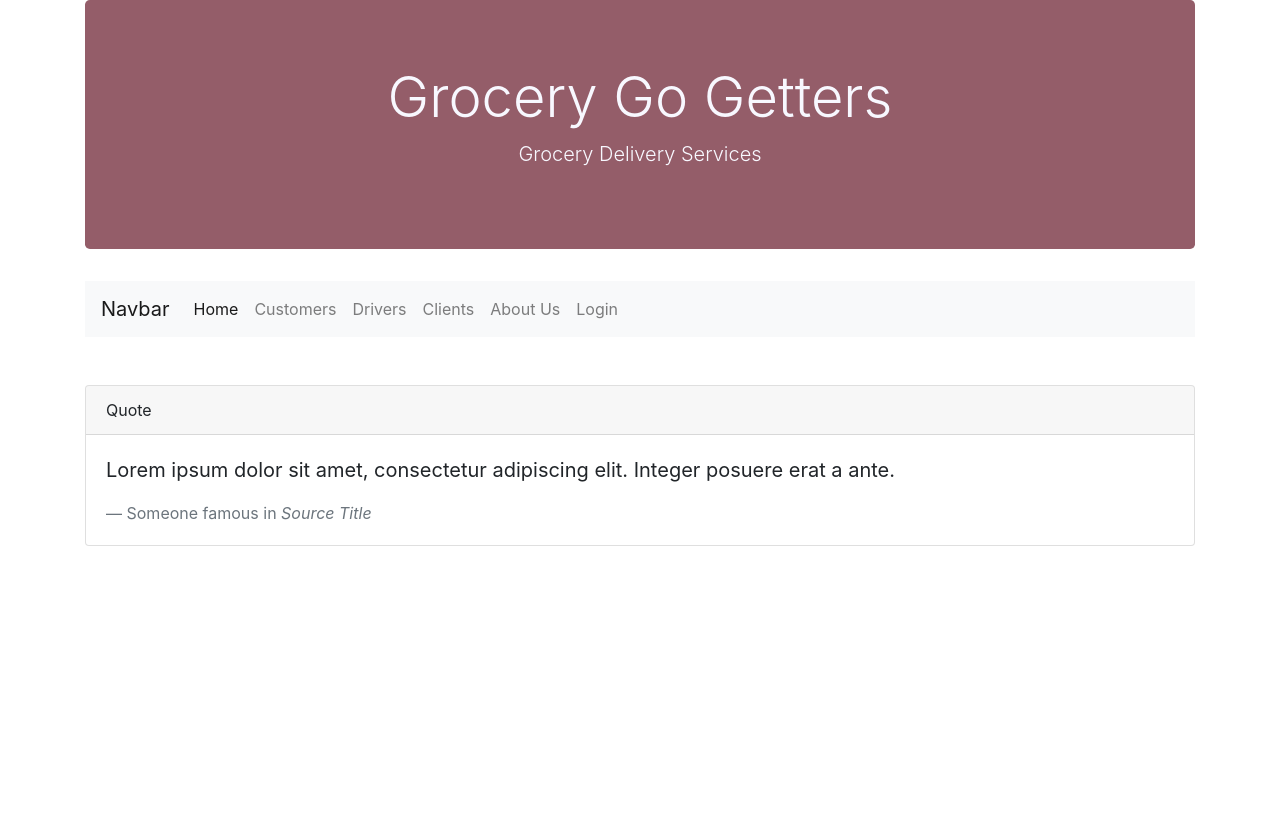
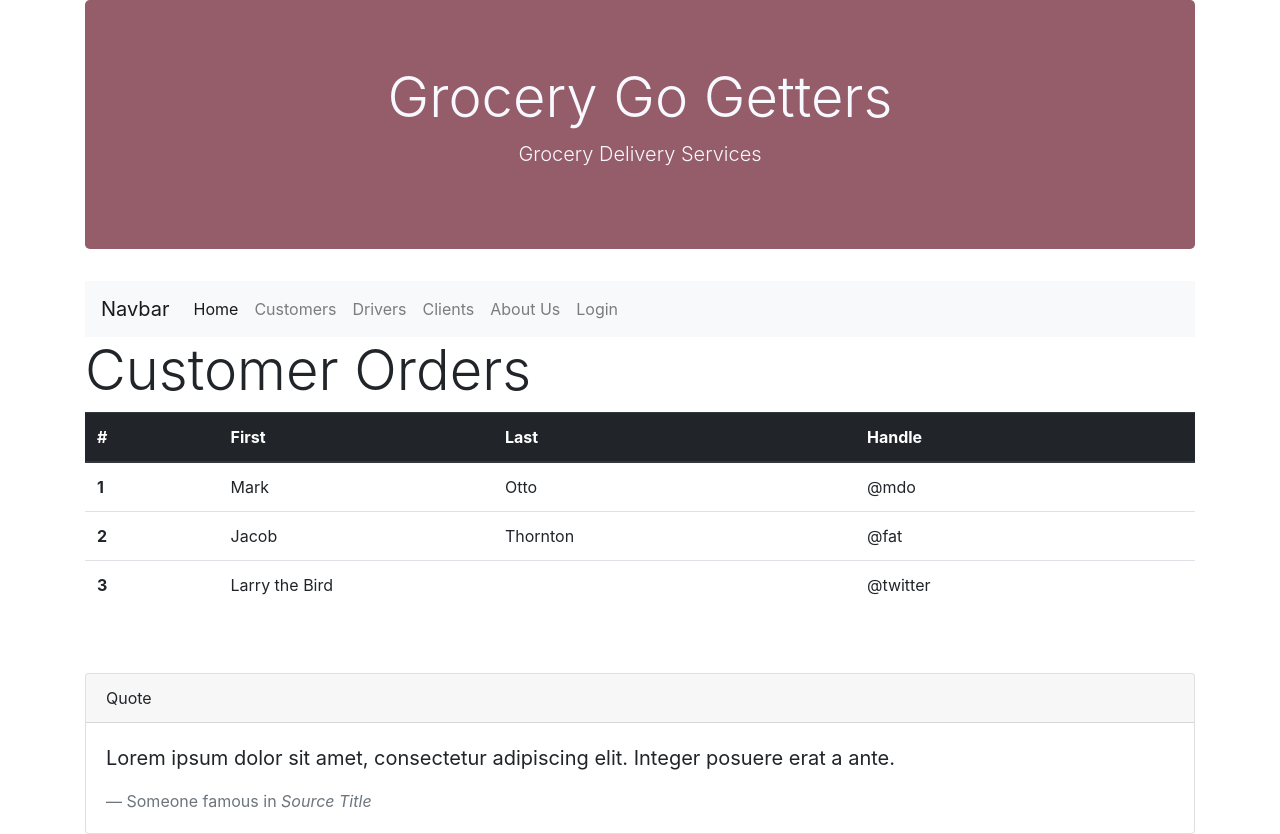
Before and after one commit to esmarcelo/GroceryGoGetters, an Angular app in the folder Grocery/: page /completedDriverOrders in a window 1280 px wide. Before the commit this address led to /. Before the commit the page ends 800 px from the top, so only its background shows below. Built offline with nearby package versions, Linux system fonts and the light colour scheme.

Commit message:
Added Drivers features and driver orders Component

```diff
--- /dev/null
+++ b/Grocery/src/app/driver-orders-list/driver-orders-list.component.html
@@ -0,0 +1,31 @@
+<h1 class="display-4">Customer Orders</h1>
+
+<table class="table table-hover">
+    <thead class="thead-dark">
+      <tr>
+        <th scope="col">#</th>
+        <th scope="col">First</th>
+        <th scope="col">Last</th>
+        <th scope="col">Handle</th>
+      </tr>
+    </thead>
+    <tbody>
+      <tr>
+        <th scope="row">1</th>
+        <td>Mark</td>
+        <td>Otto</td>
+        <td>@mdo</td>
+      </tr>
+      <tr>
+        <th scope="row">2</th>
+        <td>Jacob</td>
+        <td>Thornton</td>
+        <td>@fat</td>
+      </tr>
+      <tr>
+        <th scope="row">3</th>
+        <td colspan="2">Larry the Bird</td>
+        <td>@twitter</td>
+      </tr>
+    </tbody>
+  </table>
--- /dev/null
+++ b/Grocery/src/app/driver-orders-list/driver-orders-list.component.ts
@@ -0,0 +1,15 @@
+import { Component, OnInit } from '@angular/core';
+
+@Component({
+  selector: 'app-driver-orders-list',
+  templateUrl: './driver-orders-list.component.html',
+  styleUrls: ['./driver-orders-list.component.css']
+})
+export class DriverOrdersListComponent implements OnInit {
+
+  constructor() { }
+
+  ngOnInit() {
+  }
+
+}
--- a/Grocery/src/app/drivers/drivers.component.html
+++ b/Grocery/src/app/drivers/drivers.component.html
@@ -1,3 +1,38 @@
-<p>
-  drivers works!
-</p>
+<div class="card-deck">
+
+<div class="card" [routerLink]="['/profile']">
+    <img class="card-img-top" src="../../assets/user-line.svg" alt="Card image cap">
+  <div class="card-body" >
+    <h5 class="card-title">Profile</h5>
+    <p class="card-text">In this section you can update your profile.</p>
+  </div>
+  <div class="card-footer">
+    <small class="text-muted">Last updated 3 mins ago</small>
+  </div>
+</div>
+
+<div class="card" [routerLink]="['/completedDriverOrders']">
+  <img class="card-img-top" src="../../assets/number-list-line.svg" alt="Card image cap">
+  <div class="card-body">
+    <h5 class="card-title">View Completed orders</h5>
+    <p class="card-text">These are the orders you completed.</p>
+  </div>
+  <div class="card-footer">
+    <small class="text-muted">Last updated 3 mins ago</small>
+  </div>
+</div>
+
+<div class="card" [routerLink]="['/completedDriverOrders']">
+  <img class="card-img-top" src="../../assets/number-list-line.svg" alt="Card image cap">
+  <div class="card-body">
+    <h5 class="card-title">View Upcoming orders</h5>
+    <p class="card-text">Upcoming orders to do.</p>
+  </div>
+  <div class="card-footer">
+    <small class="text-muted">Last updated 3 mins ago</small>
+  </div>
+</div>
+
+</div>
+<br>
+<br>
--- a/Grocery/src/app/profile/profile.component.html
+++ b/Grocery/src/app/profile/profile.component.html
@@ -1,3 +1,32 @@
-<p>
-  profile works!
-</p>
+<form class="container">
+    <div class="form-group">
+        <label for="exampleInputEmail1">First Name</label>
+        <input type="email" class="form-control" id="exampleInputEmail1" aria-describedby="emailHelp" placeholder="Enter email">
+        <!-- <small id="emailHelp" class="form-text text-muted">We'll never share your email with anyone else.</small> -->
+      </div>
+
+    <div class="form-group">
+          <label for="exampleInputEmail1">Last Name</label>
+          <input type="email" class="form-control" id="exampleInputEmail1" aria-describedby="emailHelp" placeholder="Enter email">
+          <!-- <small id="emailHelp" class="form-text text-muted">We'll never share your email with anyone else.</small> -->
+    </div>
+
+    <div class="form-group">
+      <label for="exampleInputEmail1">Email address</label>
+      <input type="email" class="form-control" id="exampleInputEmail1" aria-describedby="emailHelp" placeholder="Enter email">
+      <small id="emailHelp" class="form-text text-muted">We'll never share your email with anyone else.</small>
+    </div>
+
+    <div class="form-group">
+      <label for="exampleInputPassword1">Password</label>
+      <input type="password" class="form-control" id="exampleInputPassword1" placeholder="Password">
+    </div>
+
+    <div class="form-group form-check">
+      <input type="checkbox" class="form-check-input" id="exampleCheck1">
+      <label class="form-check-label" for="exampleCheck1">Check me out</label>
+    </div>
+
+    <button type="submit" class="btn btn-primary">Submit</button>
+
+  </form>
```
Also changed, not shown: Grocery/src/app/app.module.ts (+5 -2 lines), Grocery/src/app/driver-orders-list/driver-orders-list.component.css (added), 2 other files (tests, documents, lock files or other folders).
